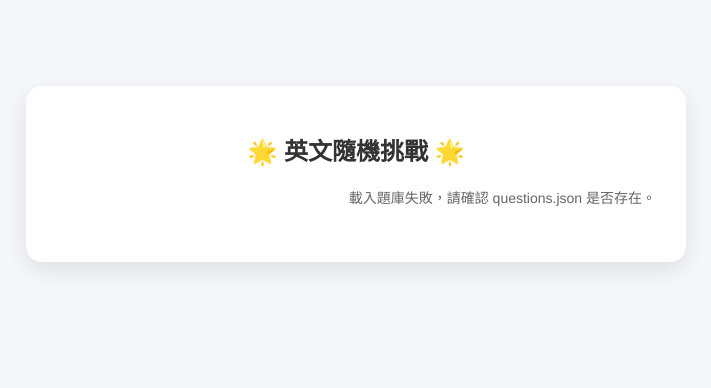
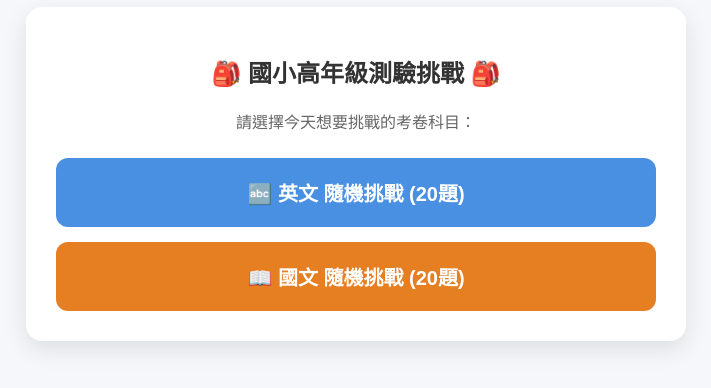
Before and after one commit to fsyp2018/english-quiz, a plain HTML site: page index.html in a window 1280 px wide. Shown: the part 246-634 px from the top of the page, without its empty margins (284-995 px from the left). Drawn offline with Linux system fonts and the light colour scheme.

Commit message:
Update index.html

```diff
--- a/index.html
+++ b/index.html
@@ -3,13 +3,14 @@
 <head>
     <meta charset="UTF-8">
     <meta name="viewport" content="width=device-width, initial-scale=1.0">
-    <title>國小高年級英文隨機測驗挑戰</title>
+    <title>國小高年級隨機測驗挑戰系統</title>
     <style>
         :root {
             --primary-color: #4A90E2;
             --success-color: #2ECC71;
             --error-color: #E74C3C;
             --bg-color: #F5F7FA;
+            --chinese-color: #E67E22;
         }
         body {
             font-family: 'Helvetica Neue', Arial, sans-serif;
@@ -35,6 +36,26 @@
             font-size: 24px;
             margin-bottom: 20px;
         }
+        .menu-box {
+            display: flex;
+            flex-direction: column;
+            gap: 15px;
+            margin-top: 25px;
+        }
+        .menu-btn {
+            padding: 20px;
+            font-size: 20px;
+            font-weight: bold;
+            color: white;
+            border: none;
+            border-radius: 12px;
+            cursor: pointer;
+            transition: transform 0.2s;
+        }
+        .menu-btn.english { background-color: var(--primary-color); }
+        .menu-btn.chinese { background-color: var(--chinese-color); }
+        .menu-btn:hover { transform: scale(1.02); }
+
         .progress {
             font-size: 14px;
             color: #666;
@@ -101,10 +122,7 @@
             cursor: pointer;
             display: none;
         }
-        .result-box {
-            text-align: center;
-            display: none;
-        }
+        .result-box { text-align: center; display: none; }
         .score-text {
             font-size: 48px;
             color: var(--primary-color);
@@ -125,9 +143,18 @@
 <body>
 
 <div class="quiz-container">
-    <div id="quiz-ui">
-        <h1>🌟 英文隨機挑戰 🌟</h1>
-        <div class="progress" id="progress">題目載入中...</div>
+    <div id="menu-ui">
+        <h1>🎒 國小高年級測驗挑戰 🎒</h1>
+        <p style="text-align: center; color: #666;">請選擇今天想要挑戰的考卷科目：</p>
+        <div class="menu-box">
+            <button class="menu-btn english" onclick="selectSubject('英文')">🔤 英文 隨機挑戰 (20題)</button>
+            <button class="menu-btn chinese" onclick="selectSubject('國文')">📖 國文 隨機挑戰 (20題)</button>
+        </div>
+    </div>
+
+    <div id="quiz-ui" style="display: none;">
+        <h1 id="quiz-title">🌟 挑戰中 🌟</h1>
+        <div class="progress" id="progress">準備中...</div>
         <div class="question-box" id="question-text"></div>
         <div class="options-list" id="options-container"></div>
         <div class="hint-box" id="hint-container"></div>
@@ -138,31 +165,30 @@
         <h1>🎉 測試完成 🎉</h1>
         <p>你的最終得分是：</p>
         <div class="score-text" id="score-display">0 / 0</div>
-        <button class="restart-btn" onclick="startQuiz()">再挑戰一次（題目會重新洗牌喔！）</button>
+        <button class="restart-btn" onclick="backToMenu()">返回科目選單</button>
     </div>
 </div>
 
 <script>
-    let allQuestions = [];     // 存放從 JSON 讀取的 100 題總題庫
-    let currentQuizSet = [];   // 本次測驗隨機抽出的 20 題考卷
-    let currentIndex = 0;      // 當前作答到第幾題
-    let score = 0;             // 本次答對的題數
-    const TOTAL_QUESTIONS_TO_PLAY = 20; // 每次測驗固定出 20 題
+    let allQuestions = [];     // 存放從 JSON 載入的完整總題庫
+    let currentQuizSet = [];   // 當前過濾後並抽出的 20 題考卷
+    let currentIndex = 0;
+    let score = 0;
+    let selectedSubjectName = "";
+    const TOTAL_QUESTIONS_TO_PLAY = 20; // 每次測驗出 20 題
 
-    // 載入題庫
+    // 網頁啟動時自動讀取外部題庫
     async function loadQuestions() {
         try {
-            // 加上時間戳記，防止瀏覽器快取舊資料
             const response = await fetch('questions.json?v=' + Date.now());
             allQuestions = await response.json();
-            startQuiz();
         } catch (error) {
-            document.getElementById('progress').innerText = '載入題庫失敗，請確認 questions.json 是否存在。';
+            alert('載入題庫失敗，請確認 questions.json 格式與路徑正確！');
             console.error(error);
         }
     }
 
-    // Fisher-Yates 洗牌演算法（用來徹底打亂陣列順序）
+    // 洗牌演算法
     function shuffle(array) {
         for (let i = array.length - 1; i > 0; i--) {
             const j = Math.floor(Math.random() * (i + 1));
@@ -171,33 +197,40 @@
         return array;
     }
 
-    // 開始新一輪的 20 題測驗
-    function startQuiz() {
-        document.getElementById('result-ui').style.display = 'none';
+    // 使用者在首頁選擇了科目
+    function selectSubject(subject) {
+        selectedSubjectName = subject;
+
+        // 1. 從總題庫中，撈出符合該科目的題目
+        let filteredPool = allQuestions.filter(q => q.subject === subject);
+
+        if (filteredPool.length === 0) {
+            alert(`目前題庫內還沒有【${subject}】的題目喔！請先在 questions.json 內新增。`);
+            return;
+        }
+
+        // 2. 切換 UI 介面
+        document.getElementById('menu-ui').style.display = 'none';
         document.getElementById('quiz-ui').style.display = 'block';
+        document.getElementById('quiz-title').innerText = `🌟 ${subject}隨機挑戰 🌟`;
 
         score = 0;
         currentIndex = 0;
 
-        // 1. 先把 100 題總題庫完全打亂
-        let shuffledPool = shuffle([...allQuestions]);
-
-        // 2. 從中切出前 20 題，作為這一次不重複的考卷
-        currentQuizSet = shuffledPool.slice(0, Math.min(TOTAL_QUESTIONS_TO_PLAY, allQuestions.length));
+        // 3. 把該科目的題庫打亂，並盲抽 20 題（如果題庫不足 20 題就全出）
+        let shuffledPool = shuffle([...filteredPool]);
+        currentQuizSet = shuffledPool.slice(0, Math.min(TOTAL_QUESTIONS_TO_PLAY, filteredPool.length));
 
         showQuestion();
     }
 
-    // 顯示當前題目
+    // 顯示題目
     function showQuestion() {
-        // 從選出的 20 題中拿到當前題目
         const currentQ = currentQuizSet[currentIndex];
 
-        // 更新上方進度條（例如：第 5 題 / 共 20 題）
         document.getElementById('progress').innerText = `第 ${currentIndex + 1} 題 / 共 ${currentQuizSet.length} 題`;
         document.getElementById('question-text').innerText = `【${currentQ.category}】${currentQ.question}`;
 
-        // 隱藏下一題按鈕與提示框
         document.getElementById('next-button').style.display = 'none';
         const hintBox = document.getElementById('hint-container');
         hintBox.style.display = 'none';
@@ -205,10 +238,9 @@
         const optionsContainer = document.getElementById('options-container');
         optionsContainer.innerHTML = '';
 
-        // 【核心】將當前題目的 4 個選項進行隨機打亂，每次順序都不同
+        // 選項隨機打亂順序
         let shuffledOptions = shuffle([...currentQ.options]);
 
-        // 生成選項按鈕
         shuffledOptions.forEach(option => {
             const button = document.createElement('button');
             button.className = 'option-btn';
@@ -221,7 +253,6 @@
     // 檢查答案
     function checkAnswer(selectedButton, chosenOption, correctAnswer, hintText) {
         const buttons = document.querySelectorAll('.option-btn');
-        // 點選後鎖定所有按鈕，防止重複點選
         buttons.forEach(btn => btn.disabled = true);
 
         if (chosenOption === correctAnswer) {
@@ -229,13 +260,11 @@
             score++;
         } else {
             selectedButton.classList.add('wrong');
-            // 答錯時，自動將正確答案標示為綠色
             buttons.forEach(btn => {
                 if (btn.innerText === correctAnswer) {
                     btn.classList.add('correct');
                 }
             });
-            // 答錯時顯示複習小提示
             if(hintText) {
                 const hintBox = document.getElementById('hint-container');
                 hintBox.innerText = `💡 複習小提示：${hintText}`;
@@ -244,16 +273,15 @@
         }
 
         const nextBtn = document.getElementById('next-button');
-        // 判斷是否還有下一題
         if (currentIndex < currentQuizSet.length - 1) {
             nextBtn.innerText = '下一題';
         } else {
-            nextBtn.innerText = '查看本次測驗成果';
+            nextBtn.innerText = '查看測驗成果';
         }
         nextBtn.style.display = 'block';
     }
 
-    // 前進到下一題
+    // 前進下一題
     function nextQuestion() {
         currentIndex++;
         if (currentIndex < currentQuizSet.length) {
@@ -263,11 +291,17 @@
         }
     }
 
-    // 顯示 20 題結算成果
+    // 結算
     function showEndScreen() {
         document.getElementById('quiz-ui').style.display = 'none';
         document.getElementById('result-ui').style.display = 'block';
         document.getElementById('score-display').innerText = `${score} / ${currentQuizSet.length}`;
+    }
+
+    // 回首頁選單
+    function backToMenu() {
+        document.getElementById('result-ui').style.display = 'none';
+        document.getElementById('menu-ui').style.display = 'block';
     }
 
     window.onload = loadQuestions;
```
